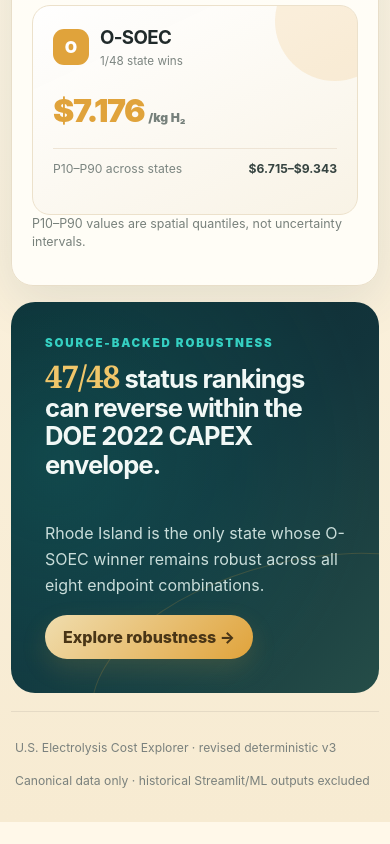
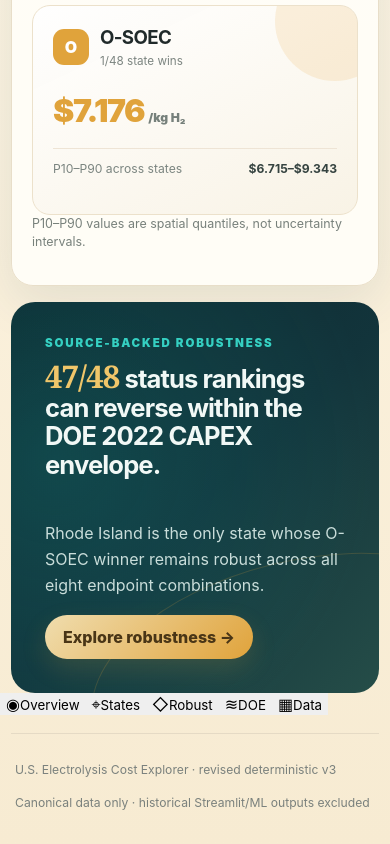
Before and after one commit to AndreNavaJime/GreenHydrogen, a Next.js app: page / in a window 390 px wide. Shown: the part 2922-3766 px from the top of the page. Before the commit the page ends 3744 px from the top, so only its background shows below. Built offline with nearby package versions, Linux system fonts and the light colour scheme.

Commit message:
Add app-style bottom navigation for phones

```diff
--- a/app/page.tsx
+++ b/app/page.tsx
@@ -519,6 +519,22 @@ export default function Home() {
         </main>
       )}
 
+      <nav className="mobile-tabbar" aria-label="Mobile navigation">
+        {tabs.map((tab) => (
+          <button
+            key={tab.key}
+            className={activeTab === tab.key ? "mobile-tab active" : "mobile-tab"}
+            onClick={() => {
+              setActiveTab(tab.key);
+              window.scrollTo({ top: 0, behavior: "smooth" });
+            }}
+          >
+            <span aria-hidden="true">{tab.icon}</span>
+            <small>{tab.key === "explorer" ? "States" : tab.key === "robustness" ? "Robust" : tab.key === "benchmark" ? "DOE" : tab.key === "methods" ? "Data" : "Overview"}</small>
+          </button>
+        ))}
+      </nav>
+
       <footer className="site-footer"><span>U.S. Electrolysis Cost Explorer · revised deterministic v3</span><span>Canonical data only · historical Streamlit/ML outputs excluded</span></footer>
     </div>
   );
```
